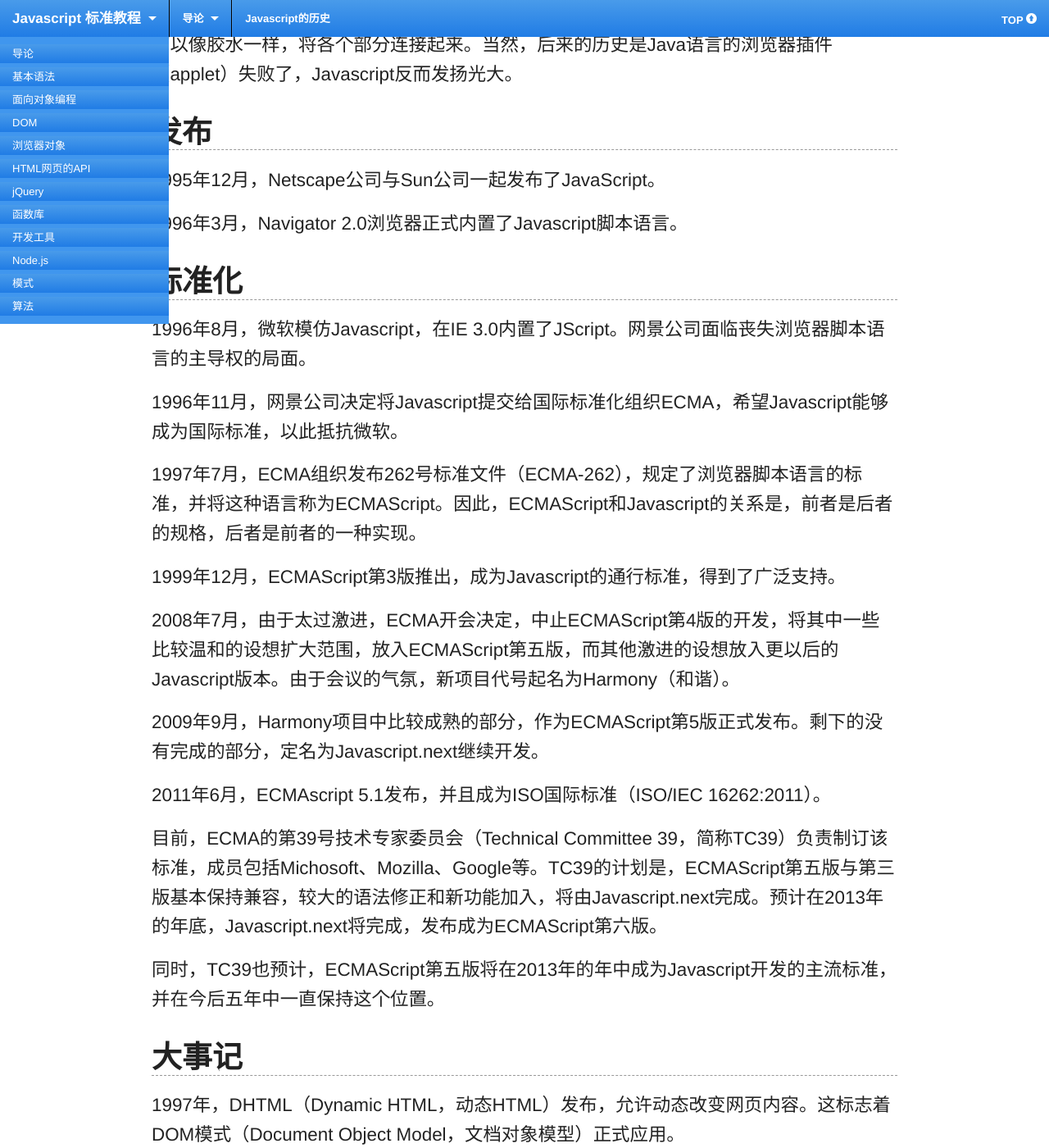
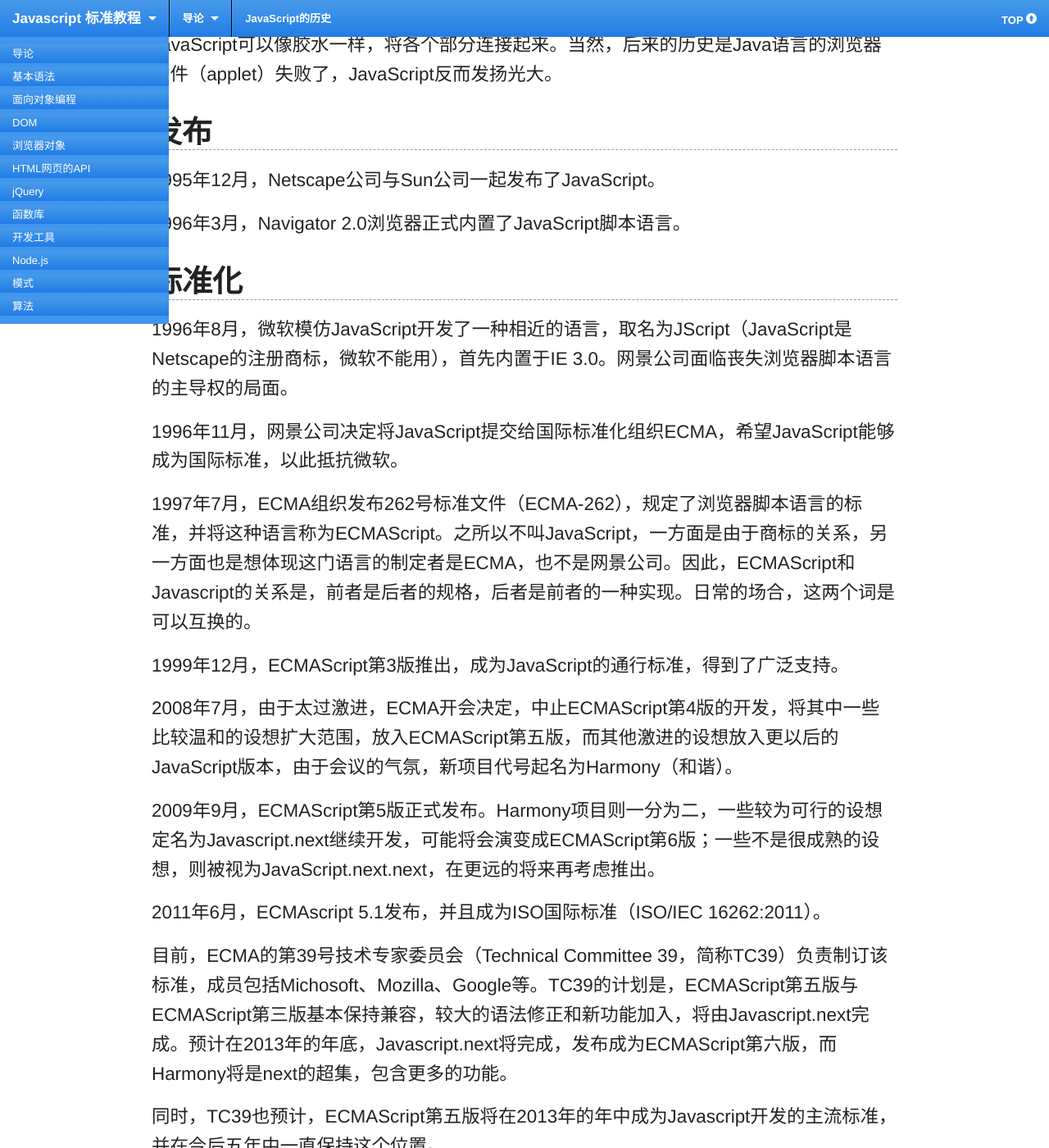
Before and after one commit to ruanyf/jstutorial, a Jekyll site: the page built from introduction/history.md, in a window 1280 px wide and 1400 px high, scrolled down 1040 px. Shown: the whole window at 82% size. Built offline with Jekyll 4.4.1, drawn with Linux system fonts in a browser that asks for light colours; Markdown is read by kramdown in place of the engine named in the settings; some of the changed text lies outside the part shown.

Commit message:
edit introduction/History

```diff
--- a/introduction/history.md
+++ b/introduction/history.md
@@ -23,37 +23,37 @@ Netscape公司雇佣了Brendan Eich开发这种语言。1995年5月，Brendan Ei
 
 ## 起名
 
-它的最初名字叫做Mocha，9月份的时候改为LiveScript。12月，Netscape公司与Sun公司（Java语言的发明者和所有者）签署授权协议，后者同意将这种语言叫做Javascript。
+它的最初名字叫做Mocha，9月份的时候改为LiveScript。12月，Netscape公司与Sun公司（Java语言的发明者和所有者）签署授权协议，后者同意将这种语言叫做JavaScript。
 
-之所以起这个名字，并不是因为Javascript本身与Java语言有多么深的关系（事实上，两者关系并不深），而是因为Netscape公司已经决定，使用Java语言开发网络应用程序，Javascript可以像胶水一样，将各个部分连接起来。当然，后来的历史是Java语言的浏览器插件（applet）失败了，Javascript反而发扬光大。
+之所以起这个名字，并不是因为JavaScript本身与Java语言有多么深的关系（事实上，两者关系并不深），而是因为Netscape公司已经决定，使用Java语言开发网络应用程序，JavaScript可以像胶水一样，将各个部分连接起来。当然，后来的历史是Java语言的浏览器插件（applet）失败了，JavaScript反而发扬光大。
 
 ## 发布
 
 1995年12月，Netscape公司与Sun公司一起发布了JavaScript。
 
-1996年3月，Navigator 2.0浏览器正式内置了Javascript脚本语言。
+1996年3月，Navigator 2.0浏览器正式内置了JavaScript脚本语言。
 
 ## 标准化
 
-1996年8月，微软模仿Javascript，在IE 3.0内置了JScript。网景公司面临丧失浏览器脚本语言的主导权的局面。
+1996年8月，微软模仿JavaScript开发了一种相近的语言，取名为JScript（JavaScript是Netscape的注册商标，微软不能用），首先内置于IE 3.0。网景公司面临丧失浏览器脚本语言的主导权的局面。
 
-1996年11月，网景公司决定将Javascript提交给国际标准化组织ECMA，希望Javascript能够成为国际标准，以此抵抗微软。
+1996年11月，网景公司决定将JavaScript提交给国际标准化组织ECMA，希望JavaScript能够成为国际标准，以此抵抗微软。
 
-1997年7月，ECMA组织发布262号标准文件（ECMA-262），规定了浏览器脚本语言的标准，并将这种语言称为ECMAScript。因此，ECMAScript和Javascript的关系是，前者是后者的规格，后者是前者的一种实现。
+1997年7月，ECMA组织发布262号标准文件（ECMA-262），规定了浏览器脚本语言的标准，并将这种语言称为ECMAScript。之所以不叫JavaScript，一方面是由于商标的关系，另一方面也是想体现这门语言的制定者是ECMA，也不是网景公司。因此，ECMAScript和Javascript的关系是，前者是后者的规格，后者是前者的一种实现。日常的场合，这两个词是可以互换的。
 
-1999年12月，ECMAScript第3版推出，成为Javascript的通行标准，得到了广泛支持。
+1999年12月，ECMAScript第3版推出，成为JavaScript的通行标准，得到了广泛支持。
 
-2008年7月，由于太过激进，ECMA开会决定，中止ECMAScript第4版的开发，将其中一些比较温和的设想扩大范围，放入ECMAScript第五版，而其他激进的设想放入更以后的Javascript版本。由于会议的气氛，新项目代号起名为Harmony（和谐）。
+2008年7月，由于太过激进，ECMA开会决定，中止ECMAScript第4版的开发，将其中一些比较温和的设想扩大范围，放入ECMAScript第五版，而其他激进的设想放入更以后的JavaScript版本，由于会议的气氛，新项目代号起名为Harmony（和谐）。
 
-2009年9月，Harmony项目中比较成熟的部分，作为ECMAScript第5版正式发布。剩下的没有完成的部分，定名为Javascript.next继续开发。
+2009年9月，ECMAScript第5版正式发布。Harmony项目则一分为二，一些较为可行的设想定名为Javascript.next继续开发，可能将会演变成ECMAScript第6版；一些不是很成熟的设想，则被视为JavaScript.next.next，在更远的将来再考虑推出。
 
 2011年6月，ECMAscript 5.1发布，并且成为ISO国际标准（ISO/IEC 16262:2011）。
 
-目前，ECMA的第39号技术专家委员会（Technical Committee 39，简称TC39）负责制订该标准，成员包括Michosoft、Mozilla、Google等。TC39的计划是，ECMAScript第五版与第三版基本保持兼容，较大的语法修正和新功能加入，将由Javascript.next完成。预计在2013年的年底，Javascript.next将完成，发布成为ECMAScript第六版。
+目前，ECMA的第39号技术专家委员会（Technical Committee 39，简称TC39）负责制订该标准，成员包括Michosoft、Mozilla、Google等。TC39的计划是，ECMAScript第五版与ECMAScript第三版基本保持兼容，较大的语法修正和新功能加入，将由Javascript.next完成。预计在2013年的年底，Javascript.next将完成，发布成为ECMAScript第六版，而Harmony将是next的超集，包含更多的功能。
 
 同时，TC39也预计，ECMAScript第五版将在2013年的年中成为Javascript开发的主流标准，并在今后五年中一直保持这个位置。
 
-## 大事记
+## 周边大事记
 
 1997年，DHTML（Dynamic HTML，动态HTML）发布，允许动态改变网页内容。这标志着DOM模式（Document Object Model，文档对象模型）正式应用。
 
```
Also changed, not shown: other parts of introduction/history.md (+2 -2 lines), grammar/basic.md (+3 -0 lines).
